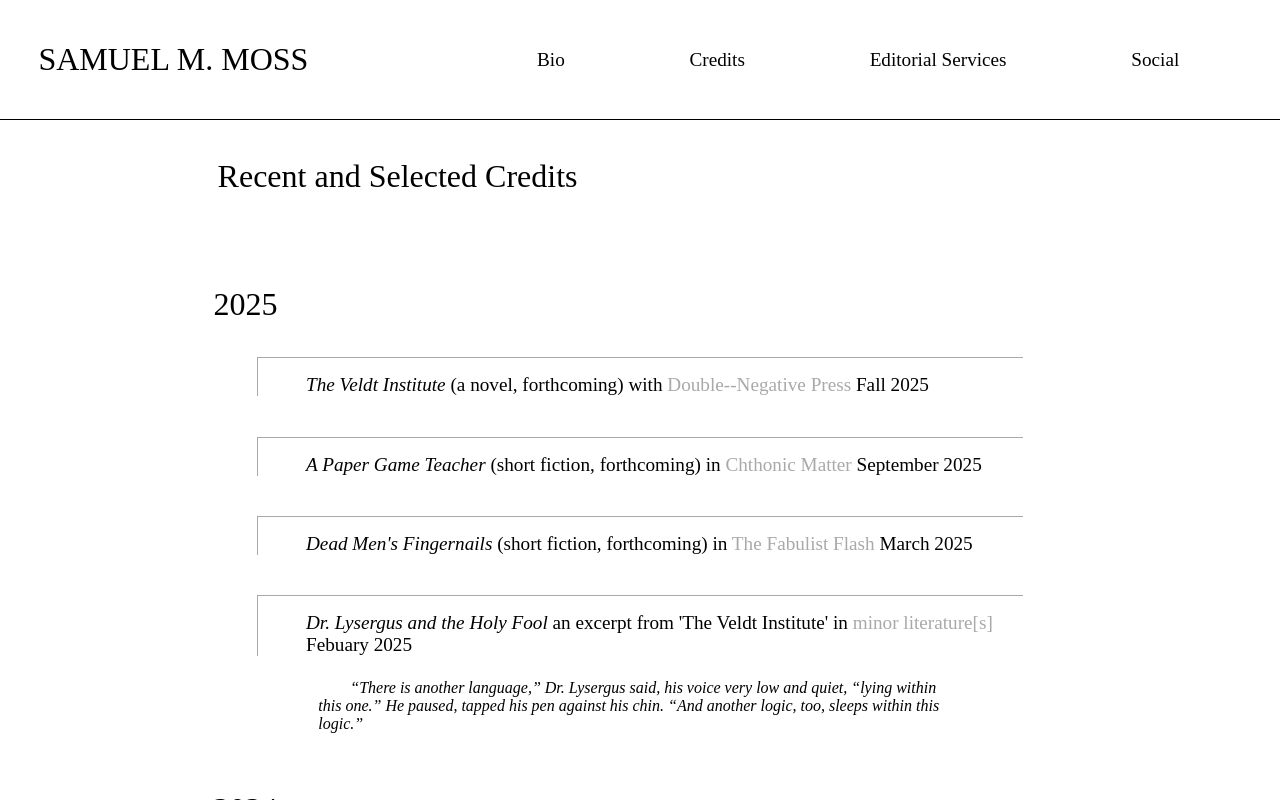
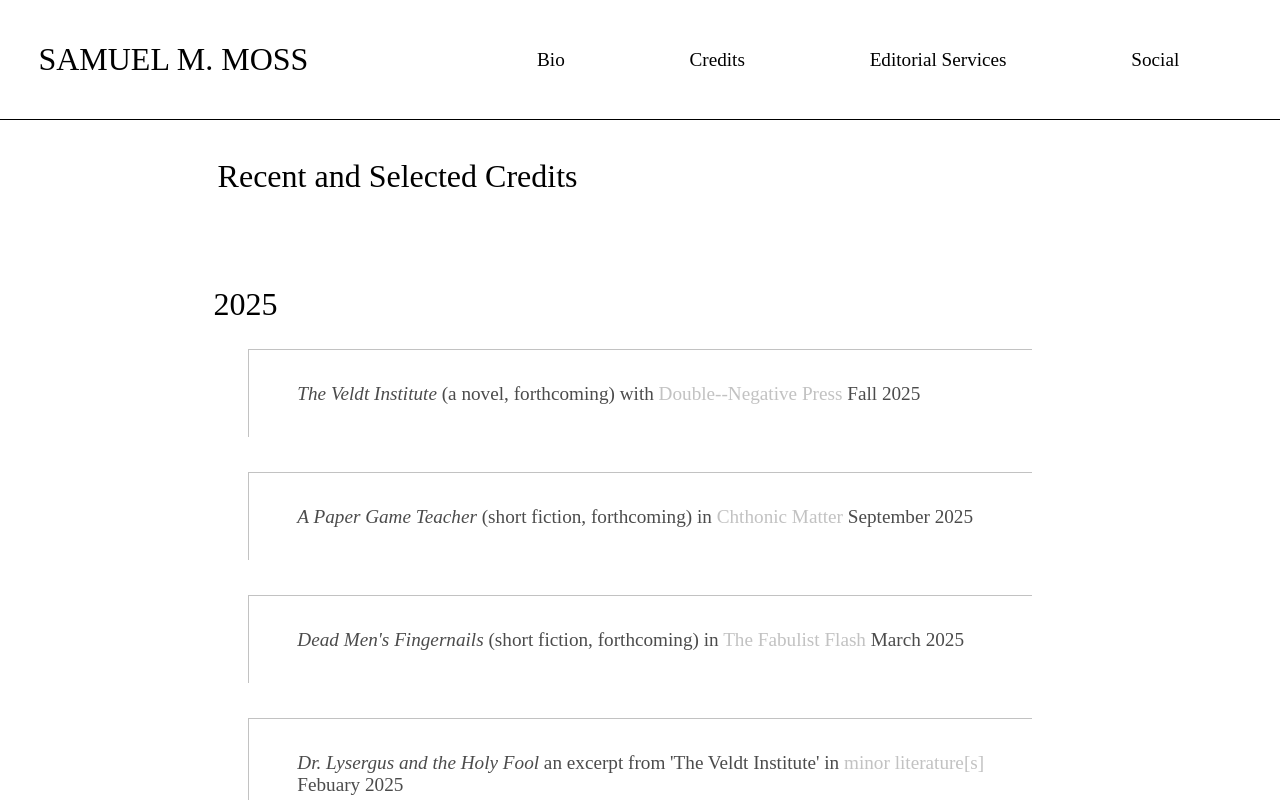
Before and after one commit to perfidiousscript/home_page, a Next.js app: page /credits in a window 1280 px wide. Shown: the top 800 px of the page. Built offline with nearby package versions, Linux system fonts and the light colour scheme.

Commit message:
more credits styling

```diff
--- a/styles/Credits.module.css
+++ b/styles/Credits.module.css
@@ -1,7 +1,16 @@
+.creditEntry {
+  margin: 0% 5% 4% 5%;
+  padding: 2% 1% 1% 0;
+  background-color: white;
+  border-left: 1px solid darkgrey;
+  border-top: 1px solid darkgrey;
+  opacity: 0.7;
+}
+
 .title {
   font-size: larger;
-  border-left: 1px solid darkgrey;
-  border-top: 1px solid darkgrey;
+  /* border-left: 1px solid darkgrey;
+  border-top: 1px solid darkgrey; */
   padding: 1rem 0rem 0px 3rem;
 }
 
@@ -18,11 +27,6 @@
   .credits a {
     color: darkgrey;
     text-decoration: none;
-  }
-
-  .creditEntry {
-    padding: 1%;
-    margin: 0% 5%;
   }
 
   .quote {
@@ -67,6 +71,6 @@
 
   .creditYear {
     font-size: 2em;
-    margin: 7% 1% 0%;
+    margin: 7% 1%;
   }
 }
--- a/styles/Home.module.css
+++ b/styles/Home.module.css
@@ -187,7 +187,7 @@
 
 @media screen and (min-height: 1000px) {
   .landingTop {
-    height: 100%;
+    height: 80%;
   }
 }
 
```
